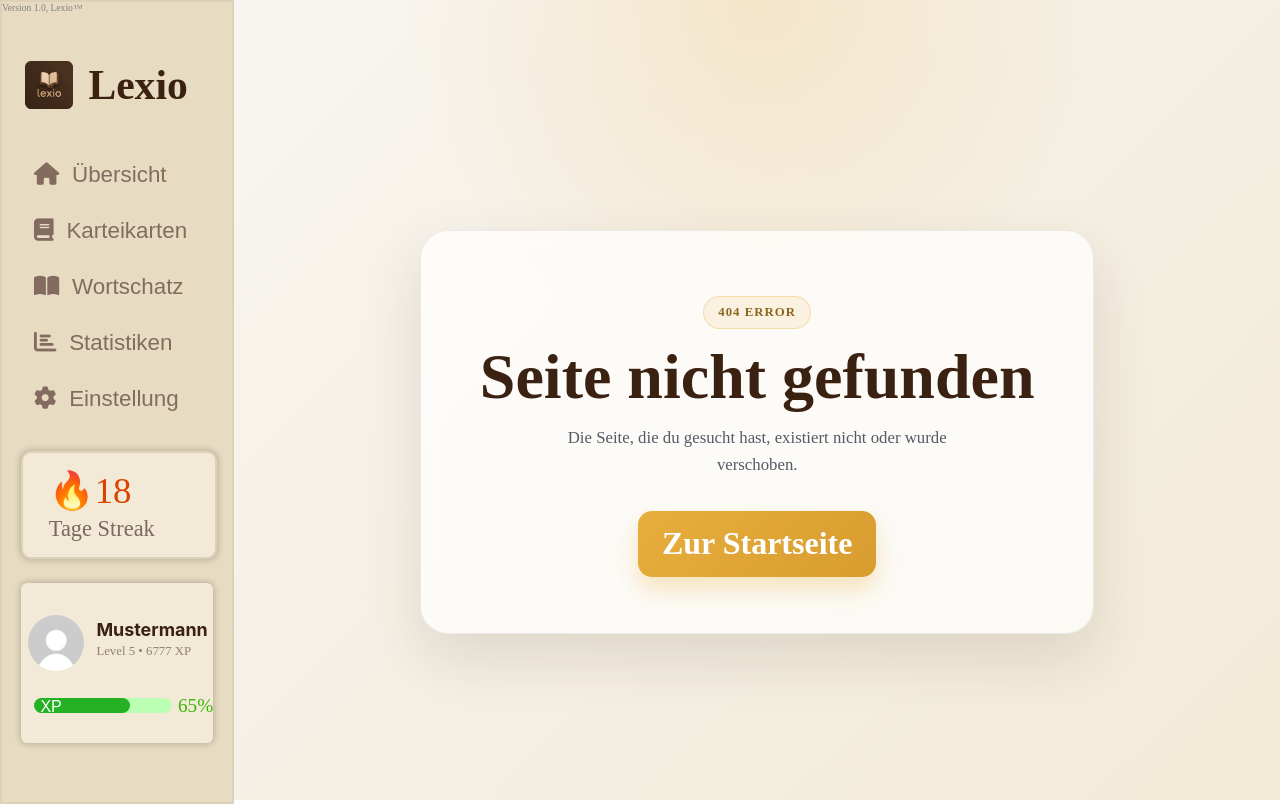
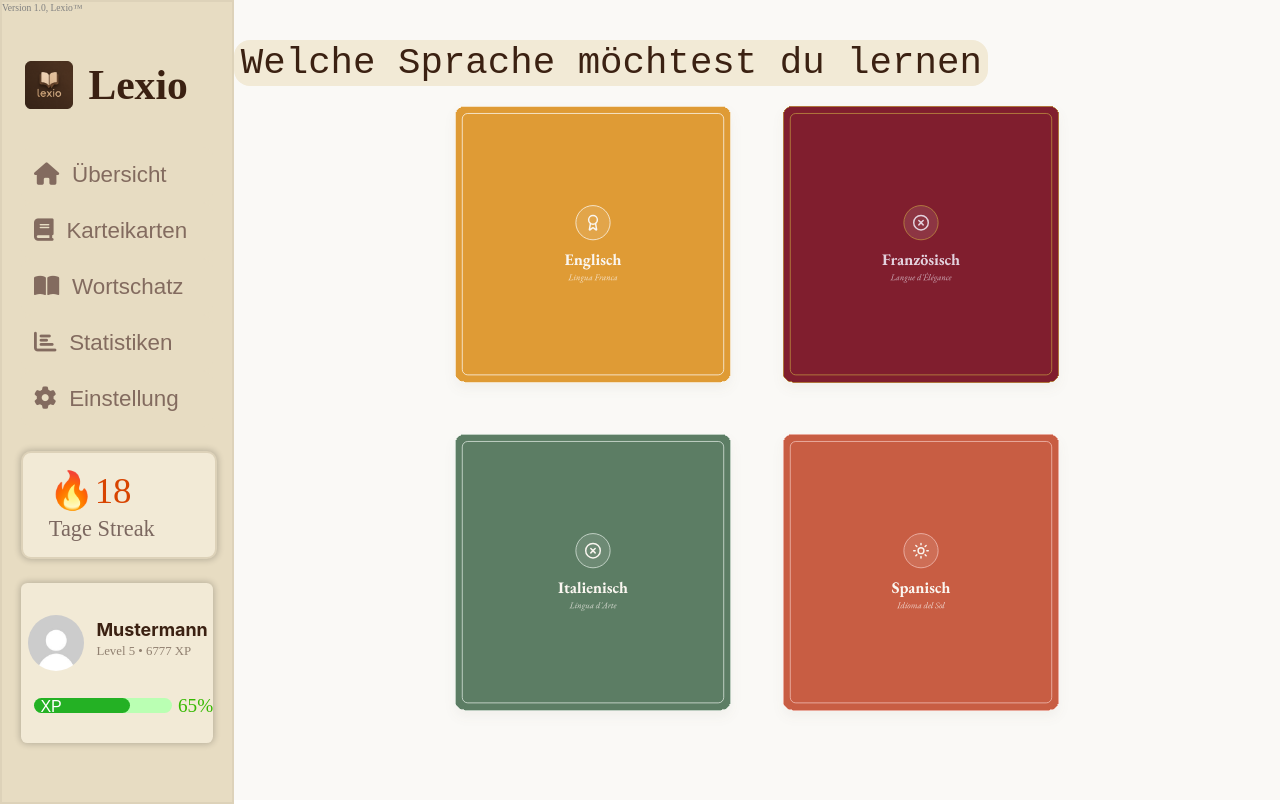
Before and after one commit to croissant1qp1-hue/lexio, a Next.js app: page /karteikarten-hinzufuegen in a window 1280 px wide. Before the commit this address had no page. Built offline with nearby package versions, Linux system fonts and the light colour scheme.

Commit message:
hinzufügen seite fertig

```diff
--- /dev/null
+++ b/app/karteikarten-hinzufuegen/page.tsx
@@ -0,0 +1,24 @@
+import Image from "next/image"
+import styles from "@/app/styles/modules/vokabeln-hinzufügen/vokabeln-hinzufügen.module.css"
+
+export default function SeiteSpracheAuswahl() {
+    return (
+        <div className={styles.mainBody}>
+            <div className={styles.seiteSpracheAuswahl} id="seite-sprache-auswahl">
+                <div className={styles.überschriftDiv}>
+                    <h3 className={styles.überschrift}>Welche Sprache möchtest du lernen</h3>
+                </div>
+                <div className={styles.sprachenAuswahl}>
+                    <div className={styles.row}>
+                        <Image src="/images/vokabel-karten-hinzufügen/sprache-auswählen/englisch.svg" className={styles.spracheAuswählenImg} alt="englisch-card" id="englisch-button" width={412} height={412} />
+                        <Image src="/images/vokabel-karten-hinzufügen/sprache-auswählen/französisch.svg" className={styles.spracheAuswählenImg} alt="franz-card" id="französisch-button" width={412} height={412} />
+                    </div>
+                    <div className={styles.row}>
+                        <Image src="/images/vokabel-karten-hinzufügen/sprache-auswählen/italienisch.svg" className={styles.spracheAuswählenImg} alt="italienisch-card" id="italienisch-button" width={412} height={412} />
+                        <Image src="/images/vokabel-karten-hinzufügen/sprache-auswählen/spanisch.svg" className={styles.spracheAuswählenImg} alt="spanisch-card" id="spanisch-button" width={412} height={412} />
+                    </div>
+                </div>
+            </div>
+        </div>
+    );
+}
--- a/app/styles/modules/loading-page/loading.module.css
+++ /dev/null
@@ -1,3 +0,0 @@
-.heading {
-
-}
--- a/app/styles/modules/vokabeln-hinzufügen/vokabeln-hinzufügen.module.css
+++ b/app/styles/modules/vokabeln-hinzufügen/vokabeln-hinzufügen.module.css
@@ -3,6 +3,17 @@
     --englisch-farbe: #df9b35;
     --spanisch-farbe: #c85d43;
     --italienisch-farbe: #5c7d64;
+}
+
+.mainBody {
+    flex: 1;
+    min-height: 0;
+    overflow-y: auto;
+    display: flex;
+    flex-direction: column;
+    align-items: center;
+    gap: 25px;
+    padding-top: 5vh;
 }
 
 .vokabelnHinzufügenSeite {
@@ -56,6 +67,11 @@
     flex-direction: column;
 }
 
+.row {
+    display: flex;
+    justify-content: center;
+}
+
 .spracheAuswählenImg {
     height: clamp(200px, 25vw, 300px);
     width: auto;
--- a/components/karteikarten-übersicht.tsx
+++ b/components/karteikarten-übersicht.tsx
@@ -34,7 +34,7 @@ export default function KarteikartenUebersicht() {
                 width={250}
                 height={250}
                 onClick={() =>
-                    router.push("/karteikarten-hinzufügen")
+                    router.push("/karteikarten-hinzufuegen")
                 }
             />
 
```
Also changed, not shown: app/karteikarten-hinzufügen/page.tsx (deleted, +0 -24 lines), 2 other files (tests, documents, lock files or other folders).
